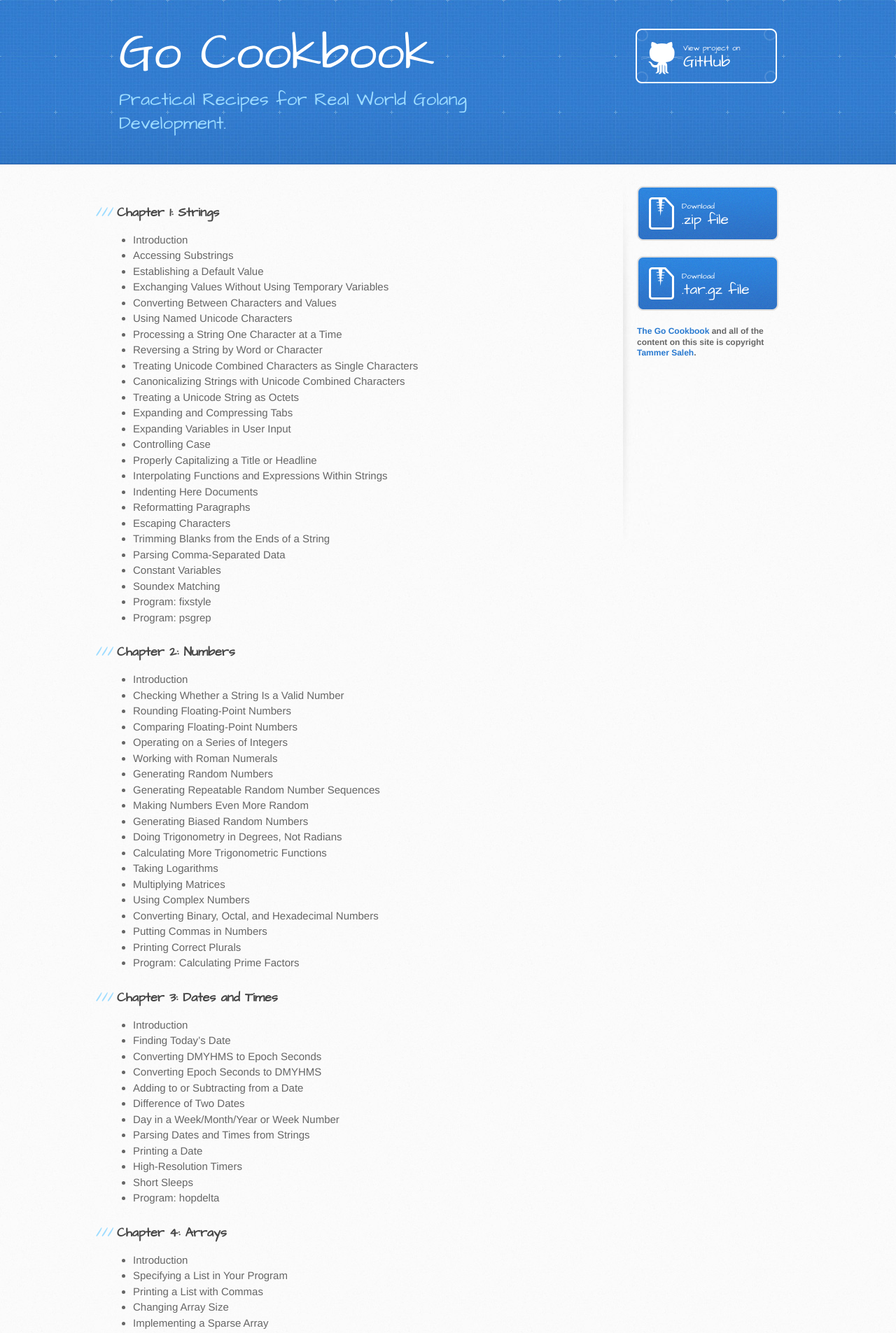
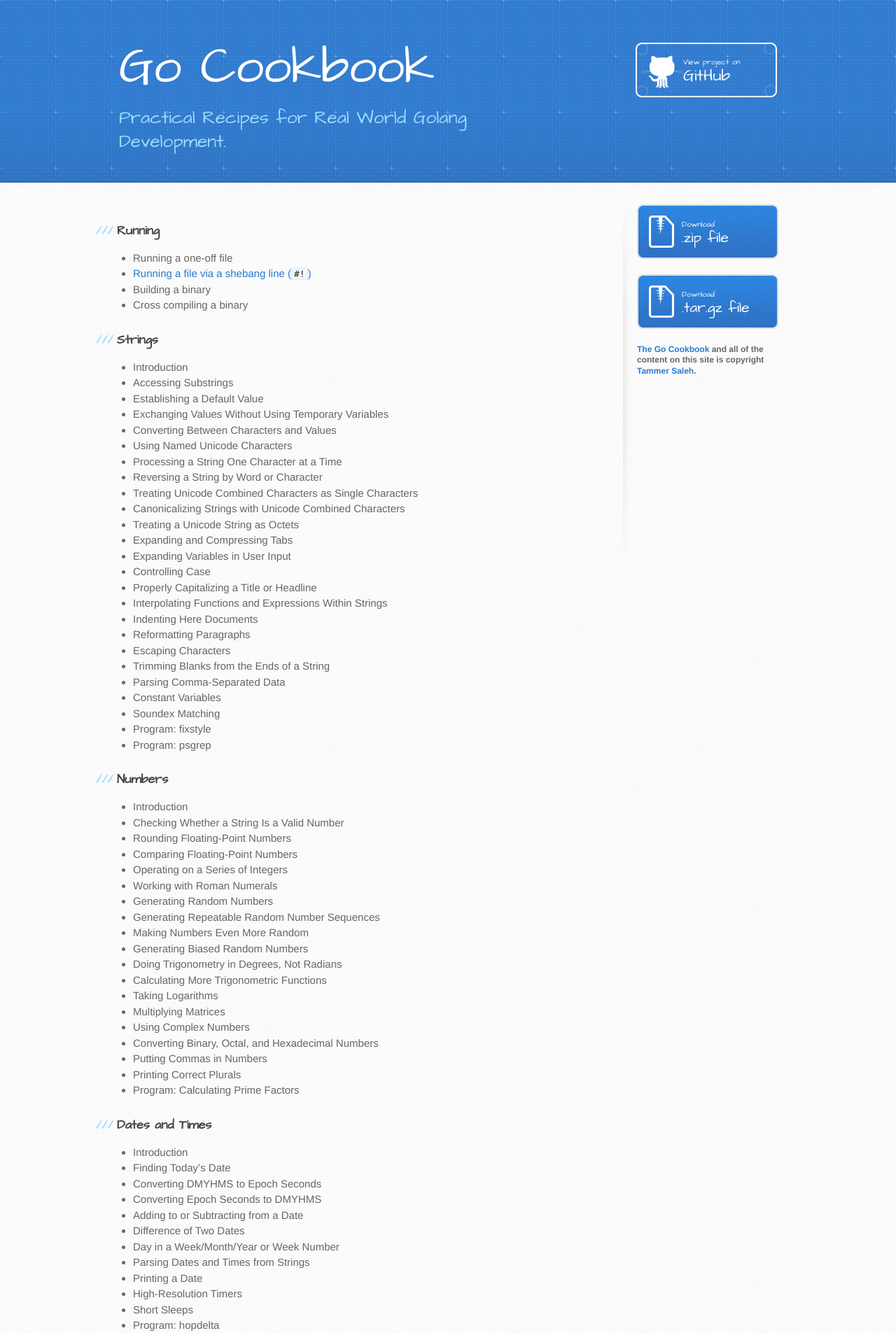
Before and after one commit to superorbital/golangcookbook.github.io, a Jekyll site: the page built from index.md, in a window 1280 px wide. Shown: the top 1905 px of the page at 70% size. Built offline with Jekyll 4.4.1, drawn with Linux system fonts in a browser that asks for light colours; Markdown is read by kramdown in place of the engine named in the settings; some of the changed text lies outside the part shown.

Commit message:
Recipe: Running a file via a shebang line

```diff
--- a/_config.yml
+++ b/_config.yml
@@ -1,2 +1,4 @@
 name: Go Cookbook
-markdown: redcarpet
+markdown: kramdown
+kramdown:
+  input: GFM
--- a/_layouts/default.html
+++ b/_layouts/default.html
@@ -19,7 +19,7 @@
   <body>
     <header>
       <div class="inner">
-        <h1> {{ site.name }} </h1>
+				<h1><a href="/">{{ site.name }}</a></h1>
         <h2>Practical Recipes for Real World Golang Development.</h2>
         <a href="https://github.com/golangcookbook/golangcookbook" class="button"><small>View project on</small> GitHub</a>
       </div>
--- a/index.md
+++ b/index.md
@@ -3,7 +3,14 @@ layout: default
 title: Go Cookbook
 ---
 
-### Chapter 1:  Strings
+### Running
+
+* Running a one-off file
+* [Running a file via a shebang line (`#!`)](/chapters/running/shebang)
+* Building a binary
+* Cross compiling a binary
+
+### Strings
 
 * Introduction
 * Accessing Substrings
@@ -31,7 +38,7 @@ title: Go Cookbook
 * Program: fixstyle
 * Program: psgrep
 
-### Chapter 2:  Numbers
+### Numbers
 
 * Introduction
 * Checking Whether a String Is a Valid Number
@@ -53,7 +60,7 @@ title: Go Cookbook
 * Printing Correct Plurals
 * Program: Calculating Prime Factors
 
-### Chapter 3:  Dates and Times
+### Dates and Times
 
 * Introduction
 * Finding Today's Date
@@ -68,7 +75,7 @@ title: Go Cookbook
 * Short Sleeps
 * Program: hopdelta
 
-### Chapter 4:  Arrays
+### Arrays
 
 * Introduction
 * Specifying a List in Your Program
@@ -92,7 +99,7 @@ title: Go Cookbook
 * Program: words
 * Program: permute
 
-### Chapter 5:  Hashes
+### Hashes
 
 * Introduction
 * Adding an Element to a Hash
@@ -113,7 +120,7 @@ title: Go Cookbook
 * Representing Relationships Between Data
 * Program: dutree
 
-### Chapter 6:  Pattern Matching
+### Pattern Matching
 
 * Introduction
 * Copying and Substituting Simultaneously
@@ -140,7 +147,7 @@ title: Go Cookbook
 * Program: tcgrep
 * Regular Expression Grab Bag
 
-### Chapter 7:  File Access
+### File Access
 
 * Introduction
 * Opening a File
@@ -169,7 +176,7 @@ title: Go Cookbook
 * Program: netlock
 * Program: lockarea
 
-### Chapter 8:  File Contents
+### File Contents
 
 * Introduction
 * Reading Lines with Continuation Characters
@@ -200,7 +207,7 @@ title: Go Cookbook
 * Program: laston
 * Program: Flat File Indexes
 
-### Chapter 9:  Directories
+### Directories
 
 * Introduction
 * Getting and Setting Timestamps
@@ -217,7 +224,7 @@ title: Go Cookbook
 * Program: symirror
 * Program: lst
 
-### Chapter 10:  Subroutines
+### Subroutines
 
 * Introduction
 * Accessing Subroutine Arguments
@@ -239,7 +246,7 @@ title: Go Cookbook
 * Writing a Switch Statement
 * Program: Sorting Your Mail
 
-### Chapter 11:  References and Records
+### References and Records
 
 * Introduction
 * Taking References to Arrays
@@ -260,7 +267,7 @@ title: Go Cookbook
 * Program: Outlines
 * Program: Binary Trees
 
-### Chapter 12:  Packages, Libraries, and Modules
+### Packages, Libraries, and Modules
 
 * Introduction
 * Defining a Module's Interface
@@ -287,7 +294,7 @@ title: Go Cookbook
 * Example: Module Template
 * Program: Finding Versions and Descriptions of Installed Modules
 
-### Chapter 14:  Database Access
+### Database Access
 
 * Introduction
 * Making and Using a DBM File
@@ -310,7 +317,7 @@ title: Go Cookbook
 * Using SQL Without a Database Server
 * Program: ggh—Grep Netscape Global History
 
-### Chapter 15:  Interactivity
+### Interactivity
 
 * Introduction
 * Parsing Program Arguments
@@ -337,7 +344,7 @@ title: Go Cookbook
 * Program: tkshufflepod
 * Program: graphbox
 
-### Chapter 16:  Process Management and Communication
+### Process Management and Communication
 
 * Introduction
 * Gathering Output from a Program
@@ -364,7 +371,7 @@ title: Go Cookbook
 * Turning Signals into Fatal Errors
 * Program: sigrand
 
-### Chapter 17:  Sockets
+### Sockets
 
 * Introduction
 * Writing a TCP Client
@@ -389,7 +396,7 @@ title: Go Cookbook
 * Program: backsniff
 * Program: fwdport
 
-### Chapter 18:  Internet Services
+### Internet Services
 
 * Introduction
 * Simple DNS Lookups
@@ -409,7 +416,7 @@ title: Go Cookbook
 * Program: rfrm
 * Program: expn and vrfy
 
-### Chapter 20:  Web Automation
+### Web Automation
 
 * Introduction
 * Fetching a URL from a Perl Script
--- a/stylesheets/stylesheet.css
+++ b/stylesheets/stylesheet.css
@@ -455,7 +455,7 @@ header {
   border-bottom: solid 1px #275da1;
 }
 
-header h1 {
+header h1 a {
   width: 540px;
   margin-top: 0;
   margin-bottom: 0.2em;
@@ -720,7 +720,6 @@ p a {
 blockquote {
   padding: 0 0 0 30px;
   margin-bottom: 20px;
-  font-size: 1.6em;
   border-left: 10px solid #e9e9e9;
 }
 
```
Also changed, not shown: chapters/running/shebang/index.md (added, +108 -0 lines), 3 other files.
